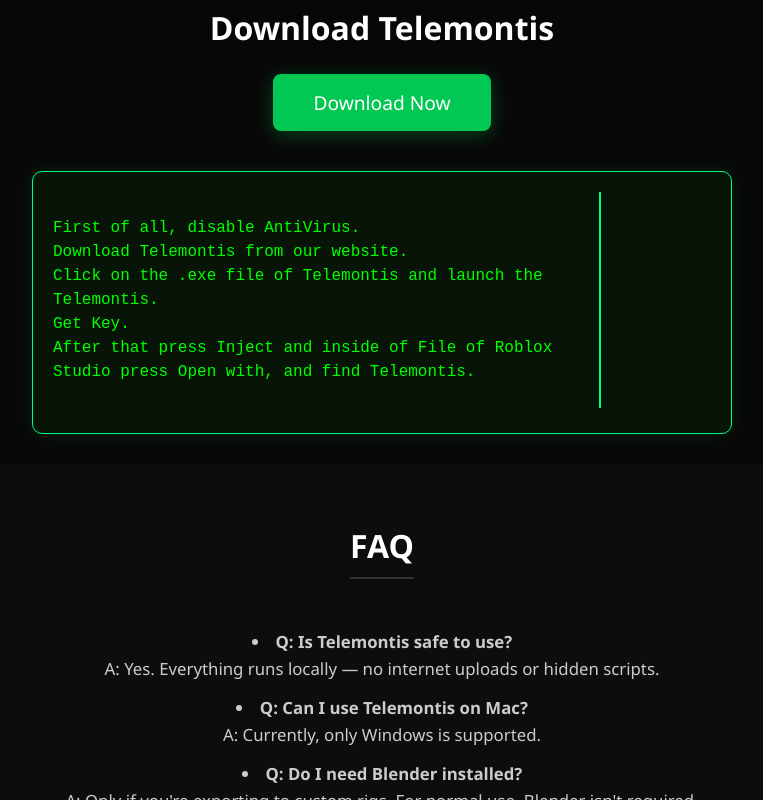
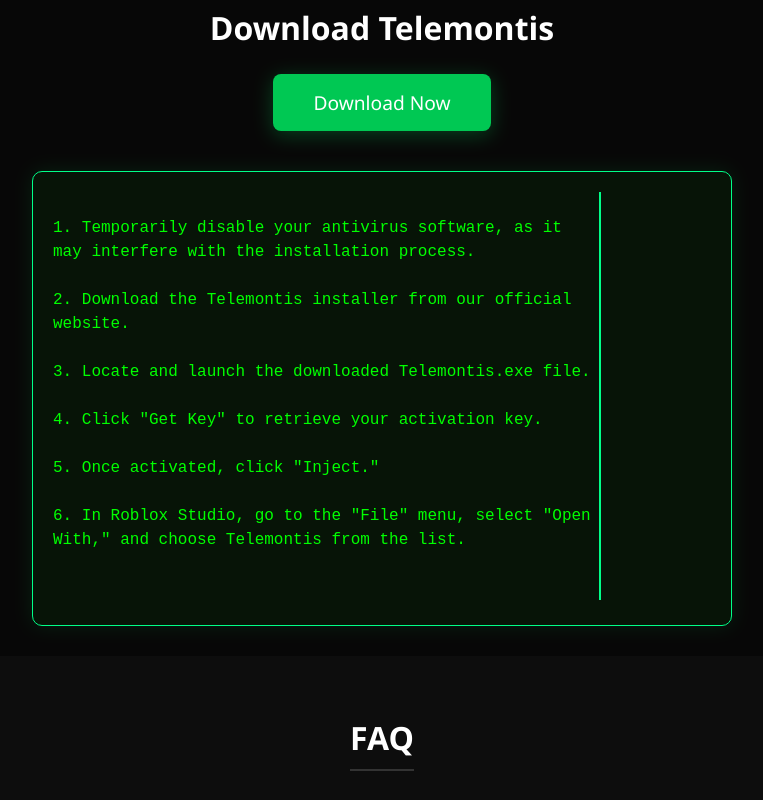
Before and after one commit to Fbiwithchicken/Telemontis, a plain HTML site: page index.html in a window 1280 px wide. Shown: the part 1864-2664 px from the top of the page, without its empty margins (258-1021 px from the left). Drawn offline with Linux system fonts and the light colour scheme.

Commit message:
Update index.html

```diff
--- a/index.html
+++ b/index.html
@@ -246,7 +246,7 @@
   <section class="section fade-in">
     <h2>How to Install</h2>
     <div class="video-wrapper">
-      <iframe src="https://www.youtube.com/watch?v=KRwgJqu_YGs&t=51s" allowfullscreen></iframe>
+      <iframe src="https://www.youtube.com/embed/v=cQKq-ti1CSs" allowfullscreen></iframe>
     </div>
   </section>
 
@@ -256,11 +256,18 @@
 
     <div class="install-instructions">
       <div class="typewriter">
-First of all, disable AntiVirus.
-Download Telemontis from our website.
-Click on the .exe file of Telemontis and launch the Telemontis.
-Get Key.
-After that press Inject and inside of File of Roblox Studio press Open with, and find Telemontis.
+1. Temporarily disable your antivirus software, as it may interfere with the installation process.
+
+2. Download the Telemontis installer from our official website.
+
+3. Locate and launch the downloaded Telemontis.exe file.
+
+4. Click "Get Key" to retrieve your activation key.
+
+5. Once activated, click "Inject."
+
+6. In Roblox Studio, go to the "File" menu, select "Open With," and choose Telemontis from the list.
+
       </div>
     </div>
   </section>
```
